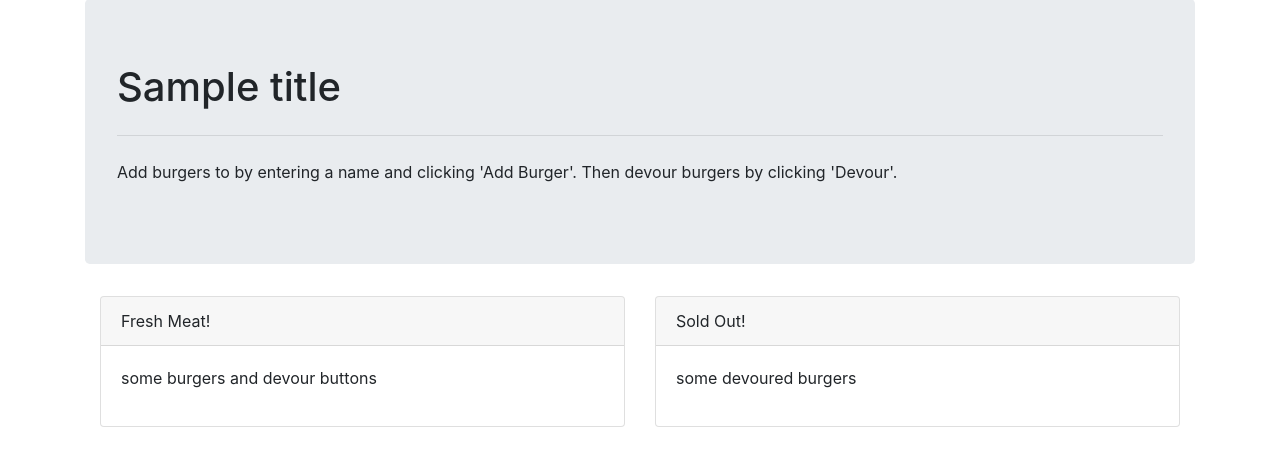
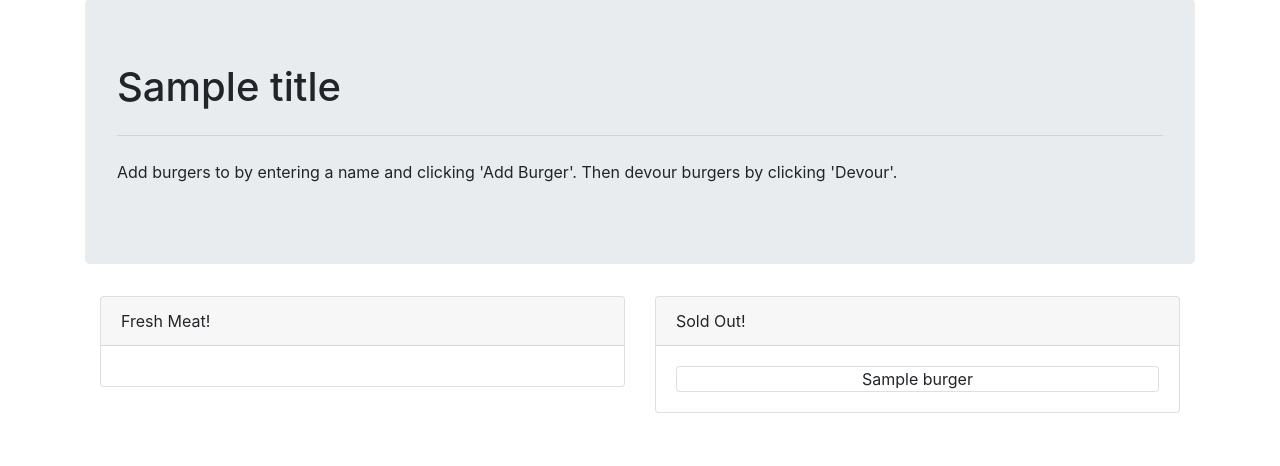
Before and after one commit to bradotron/burger, a Node server app: template views/index.hbs in a window 1280 px wide. Shown: the part 25-491 px from the top of the page. Run offline with Node 20, Linux system fonts and the light colour scheme; the template is opened without the code that fills it: most values are stand-ins (such as "Sample title", 1, 10 or a date in 2020).

Commit message:
index.handlebars has burgers and buttons. created script.js and have button event handler

```diff
--- a/app.js
+++ b/app.js
@@ -4,7 +4,6 @@ var path = require('path');
 var cookieParser = require('cookie-parser');
 var logger = require('morgan');
 
-var indexRouter = require('./routes/index');
 var burgersRouter = require(`./routes/burgers`);
 
 var app = express();
@@ -19,8 +18,7 @@ app.use(express.urlencoded({ extended: false }));
 app.use(cookieParser());
 app.use(express.static(path.join(__dirname, 'public')));
 
-app.use('/', indexRouter);
-app.use(`/api/burgers`, burgersRouter);
+app.use('/', burgersRouter);
 
 // catch 404 and forward to error handler
 app.use(function(req, res, next) {
--- /dev/null
+++ b/public/javascript/script.js
@@ -0,0 +1,8 @@
+
+// on page load
+$(function() {
+  console.log(`hello world`);
+  $(".devour-btn").click(function(event) {
+    console.log($(this).attr(`data-burgerId`));
+  });
+});
--- a/routes/burgers.js
+++ b/routes/burgers.js
@@ -6,8 +6,9 @@ var burger = require("../models/burger.js");
 router.get('/', function(req, res) {
   burger.all().then(function(data) {
     console.log(data);
-    res.render('index', { title: 'here are the burgers' });
+    res.render('index', { title: 'Burger Town', burgers: data });
   });
+
 });
 
 module.exports = router;
--- a/views/index.hbs
+++ b/views/index.hbs
@@ -13,7 +13,15 @@
             Fresh Meat!
           </div>
           <div class="card-body">
-            <p>some burgers and devour buttons</p>
+            {{#each burgers}}
+              {{#if this.devoured}}
+              {{else}}
+              <div class="card">
+              <p class="mx-auto my-1">{{this.burger_name}}</p>
+              <button class="devour-btn mx-auto my-1" data-burgerId="{{this.id}}">Devour</button>
+              </div>
+              {{/if}}
+            {{/each}}
           </div>
         </div>
       </div>
@@ -24,7 +32,14 @@
             Sold Out!
           </div>
           <div class="card-body">
-            <p>some devoured burgers</p>
+            {{#each burgers}}
+              {{#if this.devoured}}
+              <div class="card">
+                <p class="mx-auto my-auto">{{this.burger_name}}</p>
+              </div>
+              {{else}}
+              {{/if}}
+            {{/each}}
           </div>
         </div>
       </div>
--- a/views/layout.hbs
+++ b/views/layout.hbs
@@ -25,6 +25,7 @@
   <script src="https://stackpath.bootstrapcdn.com/bootstrap/4.3.1/js/bootstrap.min.js"
     integrity="sha384-JjSmVgyd0p3pXB1rRibZUAYoIIy6OrQ6VrjIEaFf/nJGzIxFDsf4x0xIM+B07jRM"
     crossorigin="anonymous"></script>
+  <script src="/javascript/script.js"></script>
 </body>
 
 </html>
```
Also changed, not shown: routes/index.js (deleted, +0 -10 lines).
